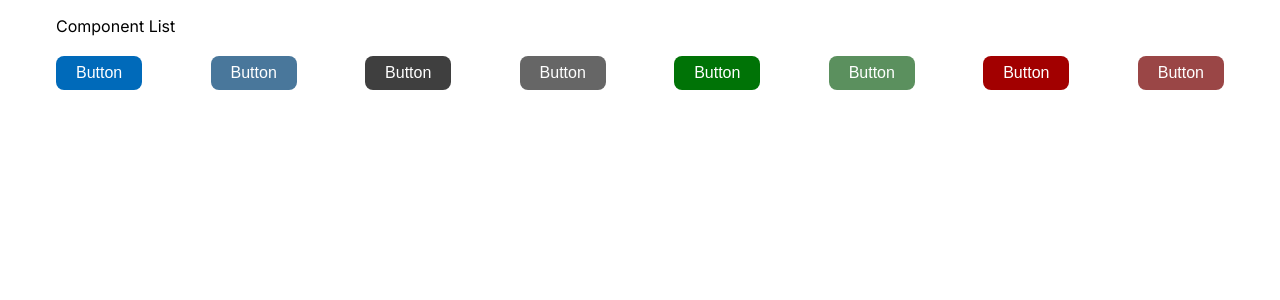
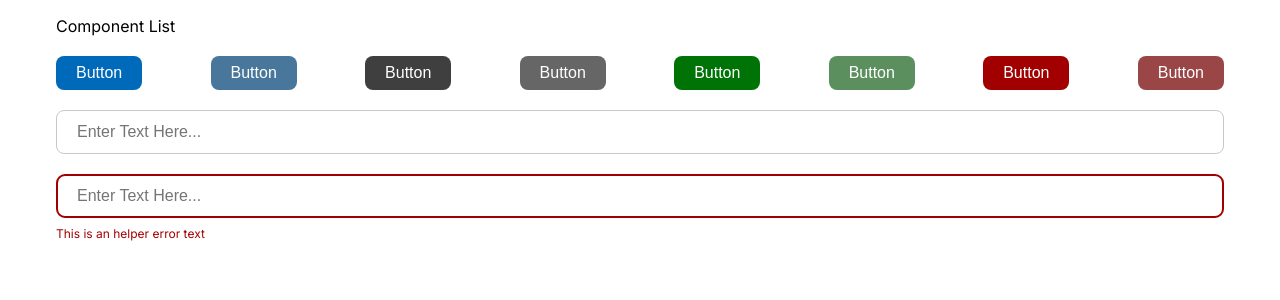
Before and after one commit to satshree/social-media, a React (Vite) app: page /components in a window 1280 px wide. Shown: the top 300 px of the page. Built offline with nearby package versions, Linux system fonts and the light colour scheme.

Commit message:
add input component

```diff
--- /dev/null
+++ b/src/components/Input/index.tsx
@@ -0,0 +1,39 @@
+import { InputProps } from "./types";
+
+import style from "./inp.module.css";
+import { ChangeEvent, useEffect, useState } from "react";
+
+function Input(props: InputProps) {
+  const [value, updateValue] = useState("");
+
+  useEffect(() => updateValue(props.value || ""), [props.value]);
+
+  const handleChange = (e: ChangeEvent<HTMLInputElement>) => {
+    if (props.onChange) {
+      props.onChange(e.target.value);
+    } else {
+      updateValue(e.target.value);
+    }
+  };
+
+  const className = `${props.className || ""} ${style["input-control"]} ${
+    props.error ? style["input-control-error"] : ""
+  }`;
+  const placeholder = props.placeholder || "Enter Text Here...";
+
+  return (
+    <>
+      <input
+        className={className}
+        placeholder={placeholder}
+        value={value}
+        onChange={handleChange}
+      />
+      {props.errorText ? (
+        <div className={style["input-error-text"]}>{props.errorText}</div>
+      ) : null}
+    </>
+  );
+}
+
+export default Input;
--- /dev/null
+++ b/src/components/Input/inp.module.css
@@ -0,0 +1,26 @@
+.input-control {
+  font-size: 16px;
+
+  width: 100%;
+  box-sizing: border-box;
+
+  border: 0.8px solid #c9c9c9;
+  border-radius: 8px;
+
+  padding: 0.75rem 1.25rem;
+}
+
+.input-control:focus-visible {
+  outline: #006aba auto 1px;
+}
+
+.input-control-error,
+.input-control-error:focus-visible {
+  outline: #a20000 auto 1px;
+}
+
+.input-error-text {
+  color: #a20000;
+  font-size: 12px;
+  margin-top: 0.5rem;
+}
--- /dev/null
+++ b/src/components/Input/types.ts
@@ -0,0 +1,10 @@
+import { BasicProps } from "../../types";
+
+export type InputProps = BasicProps & {
+  value?: string;
+  disabled?: true | false;
+  placeholder?: string;
+  onChange?: (value: string) => void;
+  error?: true | false;
+  errorText?: string;
+};
--- a/src/pages/ComponentList/index.tsx
+++ b/src/pages/ComponentList/index.tsx
@@ -1,4 +1,5 @@
 import Button from "../../components/Button";
+import Input from "../../components/Input";
 
 function Components() {
   return (
@@ -10,6 +11,7 @@ function Components() {
           display: "flex",
           alignItems: "center",
           justifyContent: "space-between",
+          flexWrap: "wrap",
         }}
       >
         <Button>Button</Button>
@@ -27,6 +29,13 @@ function Components() {
           Button
         </Button>
       </div>
+      <br />
+      <div>
+        <Input />
+        <br />
+        <br />
+        <Input error={true} errorText="This is an helper error text" />
+      </div>
     </div>
   );
 }
```
